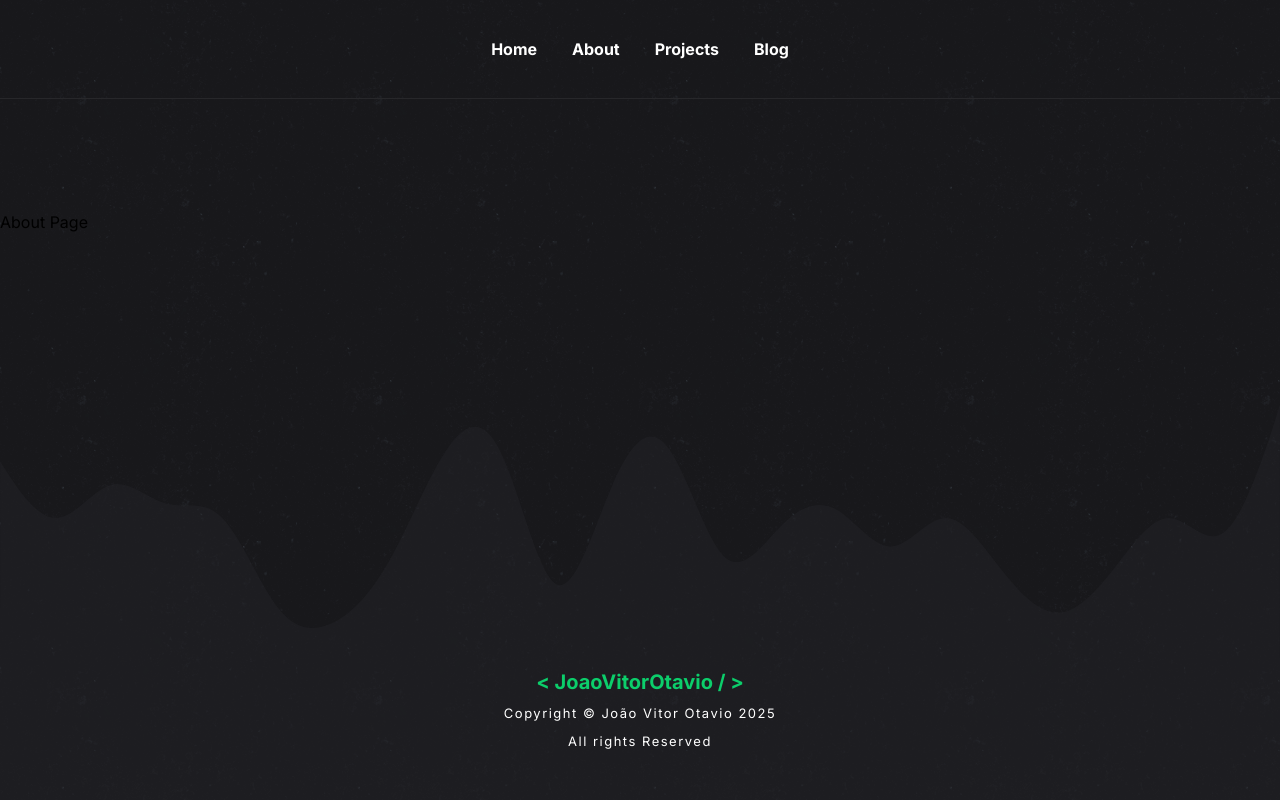
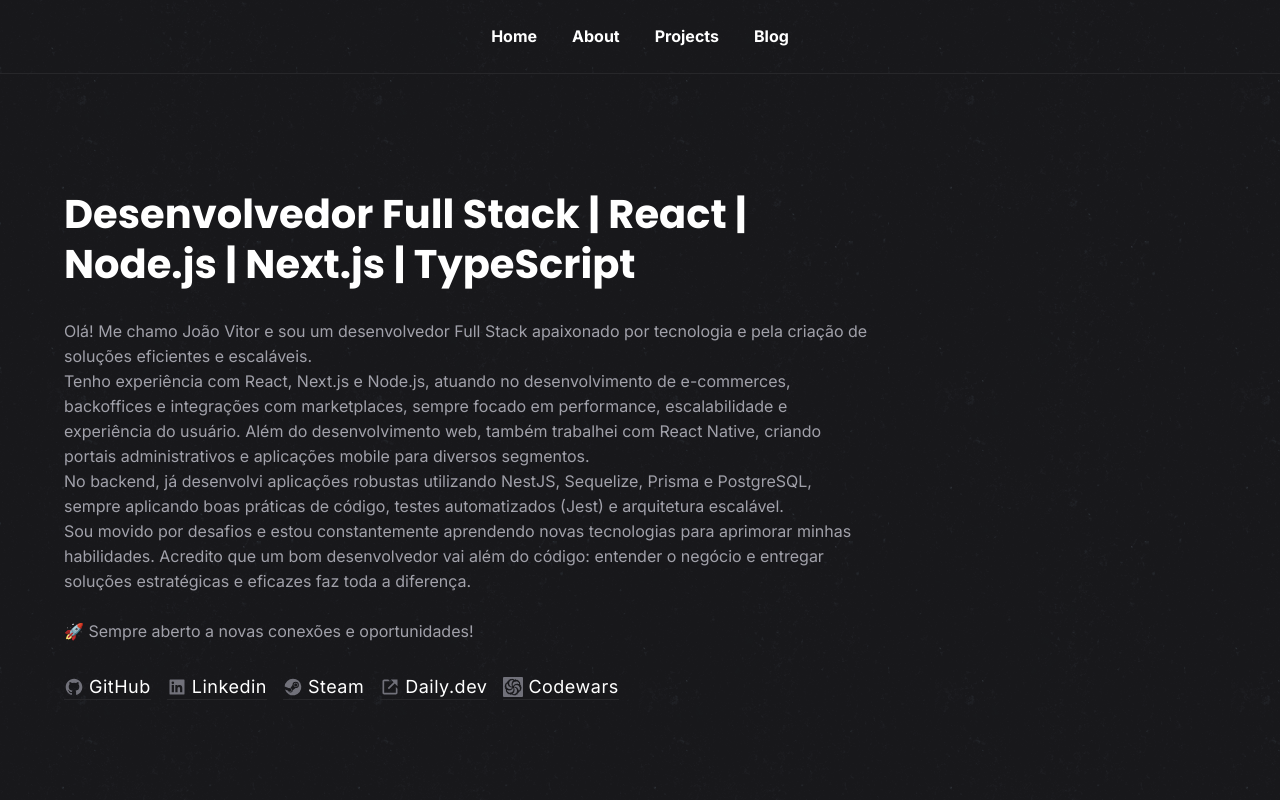
Before and after one commit to JoaoVitorOtavio/my-portfolio, a Next.js app: page / in a window 1280 px wide. Shown: the top 800 px of the page. Built offline with nearby package versions, Linux system fonts and the light colour scheme.

Commit message:
Criando e estilizando pagina inicial do projeto

```diff
--- a/app/components/GitHubContributions/GitHubContributions.module.ts
+++ b/app/components/GitHubContributions/GitHubContributions.module.ts
@@ -10,7 +10,6 @@ export const ContentContainer = styled.div`
   // }
 `;
 export const Title = styled.h1`
-  font-size: 36px;
   line-height: 3.7rem;
   color: #fff;
   font-weight: 700;
--- /dev/null
+++ b/app/page.module.ts
@@ -0,0 +1,89 @@
+import styled from 'styled-components';
+
+export const Main = styled.main`
+  min-height: 100vh;
+  max-width: 80rem;
+  margin-left: auto;
+  margin-right: auto;
+
+  padding-left: 5%;
+  padding-right: 5%;
+  width: 90%;
+`;
+
+export const TitleAndImageContainer = styled.div`
+  display: flex;
+  justify-content: space-between;
+  align-items: center;
+
+  width: 100%;
+  flex-direction: column;
+`;
+
+export const ContentContainer = styled.div`
+  width: 100%;
+`;
+
+export const DescriptionAndIcon = styled.div`
+  @media (min-width: ${(props) => props.theme.breakpoints.desktop}px) {
+    display: flex;
+  }
+`;
+
+export const AboutContainer = styled.div`
+  @media (min-width: ${(props) => props.theme.breakpoints.desktop}px) {
+    width: 70%;
+  }
+`;
+
+export const Description = styled.p`
+  color: #a1a1aa;
+  margin-bottom: 30px;
+  font-size: 16px;
+
+  line-height: 25px;
+`;
+
+export const Title = styled.h1`
+  line-height: 1.25;
+  color: #fff;
+  font-weight: 700;
+
+  margin-bottom: 30px;
+
+  @media (max-width: ${(props) => props.theme.breakpoints.tablet}px) {
+    font-size: 30px;
+  }
+`;
+
+export const SocialIcon = styled.div`
+  font-size: 20px;
+  color: #71717a;
+  display: flex;
+  align-items: center;
+`;
+
+export const SocialLinks = styled.a`
+  line-height: 25px;
+  display: flex;
+  align-items: center;
+  gap: 5px;
+
+  color: #fff;
+  font-size: 18px;
+  text-decoration: none;
+  letter-spacing: 0.5px;
+
+  border: 0 solid #e5e7eb;
+  box-sizing: border-box;
+  border-bottom-width: 1px;
+  border-bottom-color: #27272a;
+
+  &:hover ${SocialIcon} {
+    color: #fff;
+  }
+
+  &:hover {
+    cursor: pointer;
+  }
+`;
--- a/app/page.tsx
+++ b/app/page.tsx
@@ -1,10 +1,95 @@
-import styles from "./page.module.css";
-import About from "./about/page";
+'use client';
+
+import {
+  AboutContainer,
+  ContentContainer,
+  Description,
+  DescriptionAndIcon,
+  Main,
+  SocialIcon,
+  SocialLinks,
+  Title,
+  TitleAndImageContainer,
+} from './page.module';
+import { socialLinks } from './data/social';
+import { Works } from './data/works';
+import GitHubContributions from './components/GitHubContributions/GitHubContributions';
+import WorkExperience from './components/WorkExperience/WorkExperience';
+import Icons from './assets/icons/tecs-icons';
+import TechTicker from './components/TechTicker/TechTicker';
 
 export default function Home() {
   return (
-    <div className={styles.page}>
-      <About />
-    </div>
+    <>
+      <Main>
+        <TitleAndImageContainer>
+          <ContentContainer>
+            <DescriptionAndIcon>
+              <AboutContainer>
+                <Title>
+                  Desenvolvedor Full Stack | React | Node.js | Next.js |
+                  TypeScript
+                </Title>
+                <Description>
+                  Olá! Me chamo João Vitor e sou um desenvolvedor Full Stack
+                  apaixonado por tecnologia e pela criação de soluções
+                  eficientes e escaláveis.
+                  <br />
+                  Tenho experiência com React, Next.js e Node.js, atuando no
+                  desenvolvimento de e-commerces, backoffices e integrações com
+                  marketplaces, sempre focado em performance, escalabilidade e
+                  experiência do usuário. Além do desenvolvimento web, também
+                  trabalhei com React Native, criando portais administrativos e
+                  aplicações mobile para diversos segmentos.
+                  <br />
+                  No backend, já desenvolvi aplicações robustas utilizando
+                  NestJS, Sequelize, Prisma e PostgreSQL, sempre aplicando boas
+                  práticas de código, testes automatizados (Jest) e arquitetura
+                  escalável.
+                  <br />
+                  Sou movido por desafios e estou constantemente aprendendo
+                  novas tecnologias para aprimorar minhas habilidades. Acredito
+                  que um bom desenvolvedor vai além do código: entender o
+                  negócio e entregar soluções estratégicas e eficazes faz toda a
+                  diferença.
+                  <br />
+                  <br />
+                  🚀 Sempre aberto a novas conexões e oportunidades!
+                </Description>
+                <div style={{ display: 'flex', gap: '1rem', flexWrap: 'wrap' }}>
+                  {socialLinks.map((social) => (
+                    <SocialLinks
+                      key={social.id}
+                      href={social.url}
+                      target="_blank"
+                      rel="noopener noreferrer"
+                    >
+                      <SocialIcon as={social.icon} size={20} />{' '}
+                      {/* <social.icon size={20} style={{ color: '#71717a' }} /> */}
+                      {social.name}
+                    </SocialLinks>
+                  ))}
+                </div>
+              </AboutContainer>
+            </DescriptionAndIcon>
+            <Icons />
+            <TechTicker />
+          </ContentContainer>
+        </TitleAndImageContainer>
+        <GitHubContributions />
+        <Title>Experiência de trabalho</Title>
+        {Works.map((item, index) => (
+          <WorkExperience
+            key={index}
+            enterpriseName={item.enterpriseName}
+            description={item.description}
+            imagePath={item.imagePath}
+            role={item.role}
+            time={item.time}
+            isTheFirst={item.isTheFirst}
+          />
+        ))}
+      </Main>
+    </>
   );
 }
```
